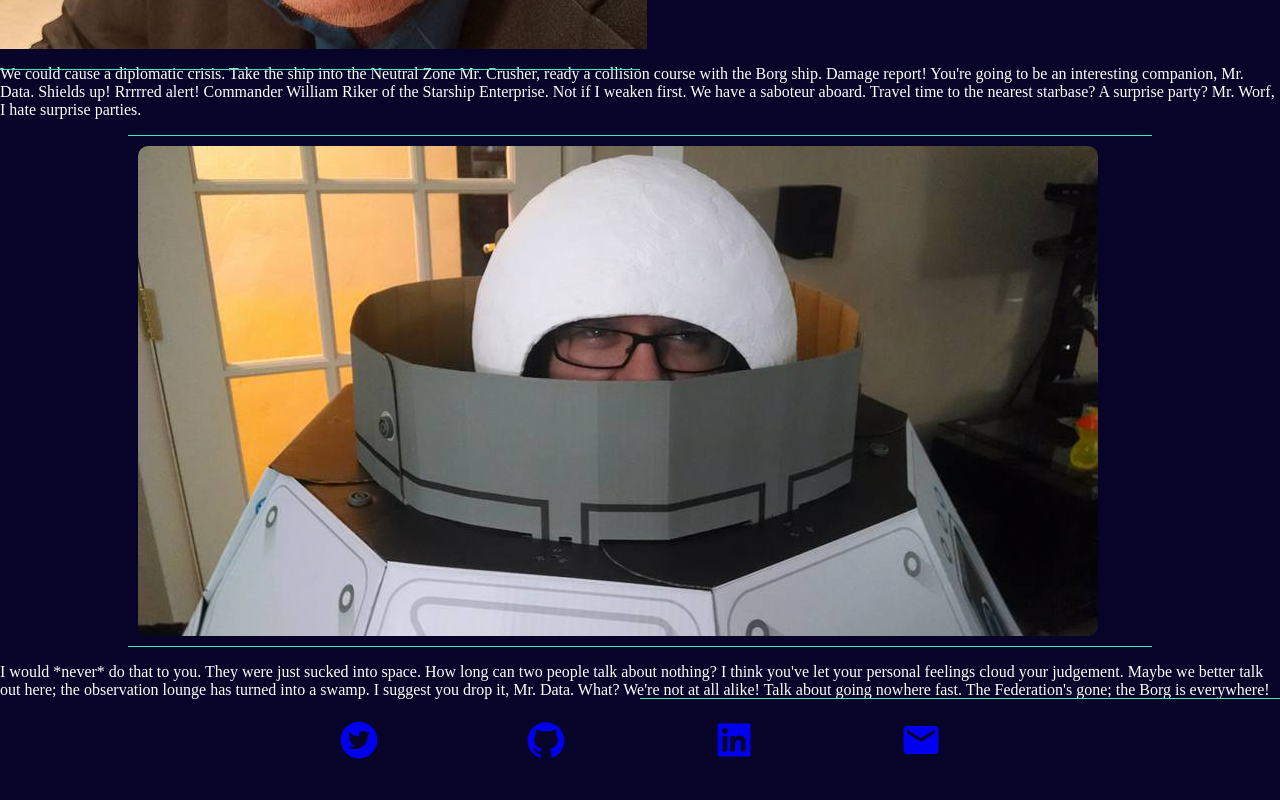
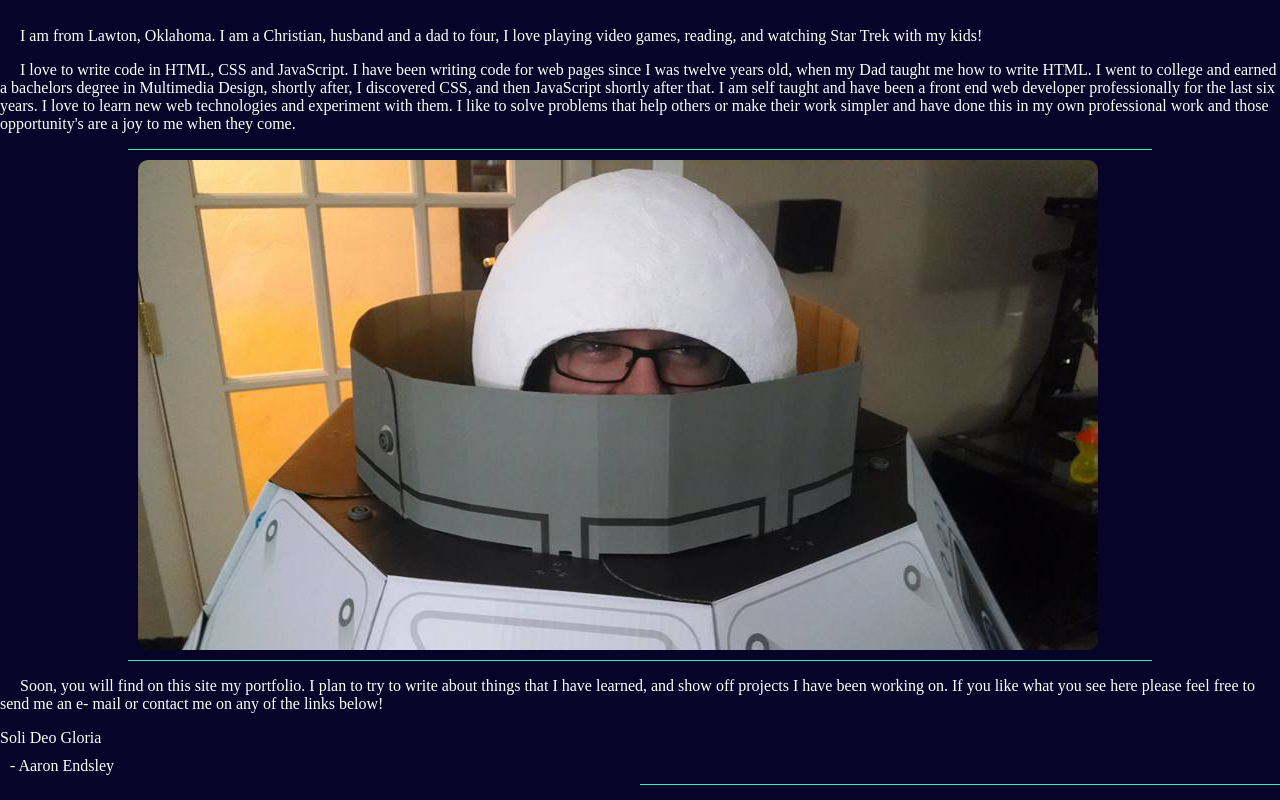
Before and after one commit to aaronendsley/aaronendsleydevsite, a Gatsby site: page / in a window 1280 px wide. Shown: the part 920-1720 px from the top of the page. Built offline with nearby package versions, Linux system fonts and the light colour scheme; Gatsby itself is replaced by a stand-in of ours.

Commit message:
Added the landing page verbage, and fixed some styling issues

```diff
--- a/src/components/HeaderNav.js
+++ b/src/components/HeaderNav.js
@@ -7,12 +7,12 @@ export default function HeaderNavigation() {
         <>
             <header className={headerNav}>
                 <h1><Link to="/" alt="home">AARON ENDSLEY</Link></h1>
-                <nav>
+                {/* <nav>
                     <ul>
                         <li>PORTFOLIO</li>
                         <li>BLOG</li>
                     </ul>
-                </nav>
+                </nav> */}
             </header>
         </>
     )
--- a/src/pages/index.js
+++ b/src/pages/index.js
@@ -19,7 +19,7 @@ export const query = graphql`
 `
 
 export default function IndexPage({ data }) {
-  console.log(data);
+
   return (
     <>
       <div className={indexHero}>
@@ -33,10 +33,13 @@ export default function IndexPage({ data }) {
       </div>
       <div className={indexContent}>
         <section className="post-decorator">
-          <p>We could cause a diplomatic crisis. Take the ship into the Neutral Zone Mr. Crusher, ready a collision course with the Borg ship. Damage report! You're going to be an interesting companion, Mr. Data. Shields up! Rrrrred alert! Commander William Riker of the Starship Enterprise. Not if I weaken first. We have a saboteur aboard. Travel time to the nearest starbase? A surprise party? Mr. Worf, I hate surprise parties.</p>
-          <div className="image-decorator">          <GatsbyImage image={getImage(data.SpacePic)} alt="A Photo of Aaron Endsley in a SpaceShip made for his children" /></div>
+          <p>&emsp; I am from Lawton, Oklahoma. I am a Christian, husband and a dad to four, I love playing video games, reading,  and watching Star Trek with my kids!</p>
+          <p> &emsp; I love to write code in HTML, CSS and JavaScript. I have been writing code for web pages since I was twelve years old, when my Dad taught me how to write HTML. I went to college and earned a bachelors degree in Multimedia Design, shortly after, I discovered CSS, and then JavaScript shortly after that. I am self taught and have been a front end web developer professionally for the last six years.  I love to learn new web technologies and experiment with them. I like to solve problems that help others or make their work simpler and have done this in my own professional work and those opportunity's are a joy to me when they come. </p>
+          <div className="image-decorator"><GatsbyImage image={getImage(data.SpacePic)} alt="A Photo of Aaron Endsley in a SpaceShip made for his children" /></div>
+          <p>&emsp; Soon, you will find on this site my portfolio. I plan to try to write about things that I have learned, and show off projects I have been working on. If you like what you see here please feel free to send me an e- mail or contact me on any of the links below!</p>
+          <p> Soli Deo Gloria <span> - Aaron Endsley</span> </p>
 
-          <p>I would *never* do that to you. They were just sucked into space. How long can two people talk about nothing? I think you've let your personal feelings cloud your judgement. Maybe we better talk out here; the observation lounge has turned into a swamp. I suggest you drop it, Mr. Data. What? We're not at all alike! Talk about going nowhere fast. The Federation's gone; the Borg is everywhere!</p>
+
         </section>
       </div>
     </>
--- a/src/styles/global.css
+++ b/src/styles/global.css
@@ -38,6 +38,10 @@ main {
     position: relative;
 }
 
+.post-decorator:first-child {
+    padding-top: 20px;
+}
+
 .post-decorator::before {
     content: "";
     position: absolute;
@@ -45,6 +49,7 @@ main {
     top: 0;
     height: 4px;
     width: 50%;
+    margin-bottom: 10px;
     border-bottom: 1px solid var(--green);
 }
 
@@ -58,6 +63,12 @@ main {
     border-bottom: 1px solid var(--green);
 }
 
+.post-decorator p span {
+    display: block;
+    padding: 10px;
+    margin-bottom: 30px;
+}
+
 .image-decorator {
     border-top: solid 1px var(--green);
     border-bottom: solid 1px var(--green);
--- a/src/utils/qoutes.js
+++ b/src/utils/qoutes.js
@@ -4,11 +4,9 @@ const Qoutes = [
     "Some One Forgot to Reverse the Polarity of the Neutron Flow",
     "I canna' change the laws of physics.",
     "Its Elementary My Dear Riker",
-    "Some People Live Longer In Twenty Years Than Others Do In Eighty",
-    "Wibbly-Wobbly, Timey-Wimey... Stuff.",
+    "Wibbly-Wobbly, Timey-Wimey... Stuff Occured.",
     "I'm Sorry, I'm So Sorry.",
     "Don’t Blink.",
-    "Allons-y"
 
 ];
 
```
Also changed, not shown: package.json (+11 -11 lines), 1 other file.
